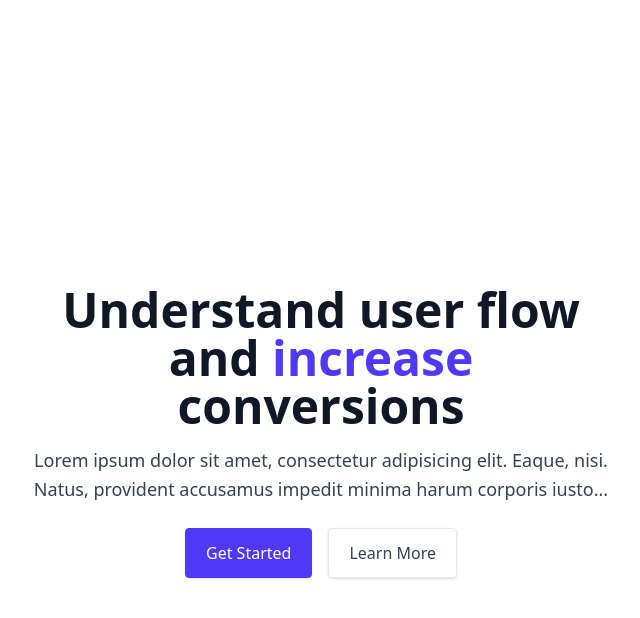
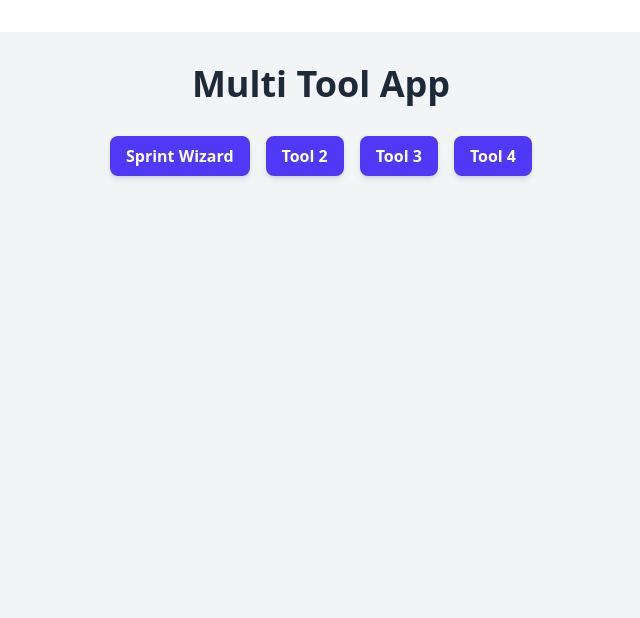
Before and after one commit to daqdev/react-ts-tailw4, a React (Vite) app: page / in a window 1280 px wide. Shown: the top 618 px of the page, without its empty margins (319-959 px from the left). Built offline with nearby package versions, Linux system fonts and the light colour scheme.

Commit message:
tool selector and card

```diff
--- /dev/null
+++ b/src/components/ToolCard.tsx
@@ -0,0 +1,29 @@
+export default function ToolCard({ tool, onRemove }) {
+    return (
+        <div className="relative bg-white p-6 rounded-lg shadow-lg">
+            <button
+                onClick={() => onRemove(tool.instanceId)}
+                className="absolute top-2 right-2 p-1 rounded-md bg-red-500 text-white hover:bg-red-600"
+            >
+                <svg
+                    xmlns="http://www.w3.org/2000/svg"
+                    fill="none"
+                    viewBox="0 0 24 24"
+                    strokeWidth="1.5"
+                    stroke="currentColor"
+                    className="h-6 w-6"
+                >
+                    <path
+                        strokeLinecap="round"
+                        strokeLinejoin="round"
+                        d="M6 18L18 6M6 6l12 12"
+                    />
+                </svg>
+            </button>
+            <h2 className="text-2xl font-bold text-gray-800 mb-4">
+                {tool.name}
+            </h2>
+            {tool.component}
+        </div>
+    );
+}
--- /dev/null
+++ b/src/components/ToolSelector.tsx
@@ -0,0 +1,15 @@
+export default function ToolSelector({ tools, onSelect }) {
+    return (
+        <div className="flex justify-center gap-4 mb-8">
+            {tools.map((tool) => (
+                <button
+                    key={tool.id}
+                    onClick={() => onSelect(tool)}
+                    className="px-4 py-2 rounded-lg font-semibold text-white bg-indigo-600 hover:bg-indigo-700 shadow-md transition-colors"
+                >
+                    {tool.name}
+                </button>
+            ))}
+        </div>
+    );
+}
--- a/src/routes/HomePage.tsx
+++ b/src/routes/HomePage.tsx
@@ -1,35 +1,50 @@
+import { useState } from "react";
+import ToolCard from "../components/ToolCard";
+import ToolSelector from "../components/ToolSelector";
+
+const tools = [
+    { id: 1, name: "Sprint Wizard", component: <div>Sprint Wizard Tool</div> },
+    { id: 2, name: "Tool 2", component: <div>Tool 2 Content</div> },
+    { id: 3, name: "Tool 3", component: <div>Tool 3 Content</div> },
+    { id: 4, name: "Tool 4", component: <div>Tool 4 Content</div> },
+];
+
 export default function HomePage() {
+    const [selectedTools, setSelectedTools] = useState([]);
+
+    const addTool = (tool) => {
+        if (selectedTools.length < 3) {
+            setSelectedTools((prev) => [...prev, { ...tool, instanceId: Date.now() }]);
+        }
+    };
+
+    const removeTool = (instanceId) => {
+        if (window.confirm("Are you sure you want to close this tool?")) {
+            setSelectedTools((prev) => prev.filter((t) => t.instanceId !== instanceId));
+        }
+    };
+
     return (
-        <section className="bg-white lg:grid lg:h-screen lg:place-content-center">
-            <div className="mx-auto w-screen max-w-screen-xl px-4 py-16 sm:px-6 sm:py-24 lg:px-8 lg:py-32">
-                <div className="mx-auto max-w-prose text-center">
-                    <h1 className="text-4xl font-bold text-gray-900 sm:text-5xl">
-                        Understand user flow and
-                        <strong className="text-indigo-600"> increase </strong>
-                        conversions
-                    </h1>
+        <section className="bg-gray-100 min-h-screen">
+            <div className="container mx-auto px-4 py-8">
+                <h1 className="text-4xl font-bold text-center text-gray-800 mb-8">
+                    Multi Tool App
+                </h1>
 
-                    <p className="mt-4 text-base text-pretty text-gray-700 sm:text-lg/relaxed">
-                        Lorem ipsum dolor sit amet, consectetur adipisicing
-                        elit. Eaque, nisi. Natus, provident accusamus impedit
-                        minima harum corporis iusto...
-                    </p>
+                <ToolSelector tools={tools} onSelect={addTool} />
 
-                    <div className="mt-4 flex justify-center gap-4 sm:mt-6">
-                        <a
-                            className="inline-block rounded border border-indigo-600 bg-indigo-600 px-5 py-3 font-medium text-white shadow-sm transition-colors hover:bg-indigo-700"
-                            href="#"
-                        >
-                            Get Started
-                        </a>
-
-                        <a
-                            className="inline-block rounded border border-gray-200 px-5 py-3 font-medium text-gray-700 shadow-sm transition-colors hover:bg-gray-50 hover:text-gray-900"
-                            href="#"
-                        >
-                            Learn More
-                        </a>
-                    </div>
+                <div
+                    className={`grid gap-8 ${
+                        selectedTools.length === 1
+                            ? "grid-cols-1"
+                            : selectedTools.length === 2
+                            ? "grid-cols-1 md:grid-cols-2"
+                            : "grid-cols-1 md:grid-cols-3"
+                    }`}
+                >
+                    {selectedTools.map((tool) => (
+                        <ToolCard key={tool.instanceId} tool={tool} onRemove={removeTool} />
+                    ))}
                 </div>
             </div>
         </section>
```
